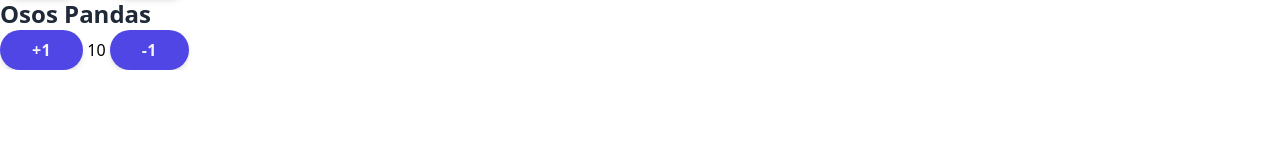
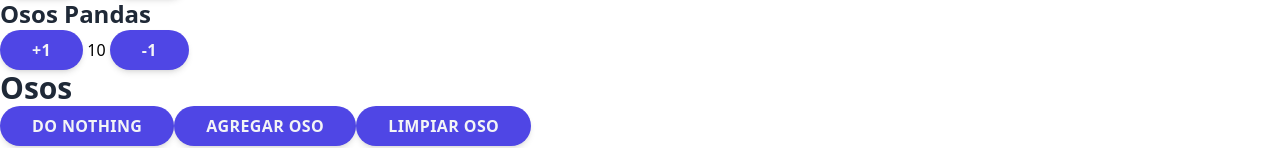
Before and after one commit to toshioxgnu/zustand-Course, a React (Vite) app: page /dashboard/bears in a window 1280 px wide. Shown: the part 926-1074 px from the top of the page. Before the commit the page ends 996 px from the top, so only its background shows below. Built offline with nearby package versions, Linux system fonts and the light colour scheme.

Commit message:
Objetos anidados y propiedad computada

```diff
--- a/src/pages/01-basic/BearPage.tsx
+++ b/src/pages/01-basic/BearPage.tsx
@@ -1,3 +1,4 @@
+import { useShallow } from 'zustand/react/shallow';
 import { WhiteCard } from '../../components';
 import { useBearStore } from '../../stores';
 
@@ -20,6 +21,8 @@ export const BearPage = () => {
 
 
         <PandaBear/>
+
+        <BearsDisplay />
 
 
 
@@ -92,3 +95,27 @@ export const PandaBear = () => {
     </WhiteCard>
   )
 }
+
+
+export const BearsDisplay = () => {
+
+  const bears = useBearStore(  useShallow( state => state.bears));
+  const doNothing = useBearStore( state => state.doNothing );
+  const addBear = useBearStore( state => state.addBear);
+  const clearBears = useBearStore( state => state.clearBear);
+
+  return (
+    <WhiteCard >
+      <h1 className='text-center'>Osos</h1>
+      <button className='mt-2 m-2' onClick={doNothing}> Do Nothing </button>
+      <button className='mt-2 m-2' onClick={addBear}> Agregar Oso </button>
+      <button className='mt-2 m-2' onClick={clearBears}> Limpiar Oso </button>
+
+
+        <pre>
+        { JSON.stringify(bears, null,2) }
+        </pre>
+
+    </WhiteCard>
+  )
+}
--- a/src/pages/dashboard/DashboardPage.tsx
+++ b/src/pages/dashboard/DashboardPage.tsx
@@ -1,7 +1,12 @@
 import { IoAccessibilityOutline, IoHeartOutline, IoListOutline, IoLockClosedOutline, IoPawOutline } from 'react-icons/io5';
 import { WhiteCard } from '../../components';
+import { useBearStore } from '../../stores';
 
 export const Dashboard = () => {
+
+  const totalBears = useBearStore( state => state.computed.totalBears );
+
+
   return (
     <>
       <h1>Dashboard</h1>
@@ -13,7 +18,7 @@ export const Dashboard = () => {
         <WhiteCard centered>
           <IoPawOutline size={ 50 } className="text-indigo-600" />
           <h2>Osos</h2>
-          <p>Información</p>
+          <p>{ totalBears }</p>
         </WhiteCard>
 
 
--- a/src/stores/bears/bears.store.ts
+++ b/src/stores/bears/bears.store.ts
@@ -1,21 +1,55 @@
 import { create } from 'zustand'
+import { BlackBear } from '../../pages/01-basic/BearPage';
 
+interface Bear {
+  id: number;
+  name: string;
+}
 
 interface BearState {
     blackBears: number;
     polarBears: number;
     pandaBears: number;
 
+    bears: Bear[];
+
+    computed: {
+      totalBears: Number,
+    };
+
     increaseBlackBears: ( by: number ) => void;
     increasePolarBears: ( by: number ) => void;
     increasePandaBears: ( by: number ) => void;
+
+
+    doNothing: () => void;
+    addBear: () => void;
+    clearBear: () => void;
+
 }
 
-export const useBearStore = create<BearState>((set) => ({
+export const useBearStore = create<BearState>((set,get) => ({
   blackBears: 10,
   polarBears: 10,
   pandaBears: 10,
+
+  bears:[],
+
+  computed: {
+    get totalBears() {
+      return get().blackBears + get().pandaBears + get().polarBears + get().bears.length;
+    }
+  },
+
+
+
   increaseBlackBears: (by : number ) => set((state) => ({ blackBears: state.blackBears + by })),
   increasePolarBears: (by : number ) => set((state) => ({ polarBears: state.polarBears + by })),
   increasePandaBears: (by : number ) => set((state) => ({ pandaBears: state.pandaBears + by })),
+  doNothing: () => set( (state) => ({bears: [...state.bears]}) ),
+  addBear: () => set( (state) => ({
+    bears: [...state.bears, { id: state.bears.length + 1, name : `oso ${state.bears.length + 1}` }]
+  }) ),
+  clearBear: () => set( {bears: []} ),
+
 }))
```
